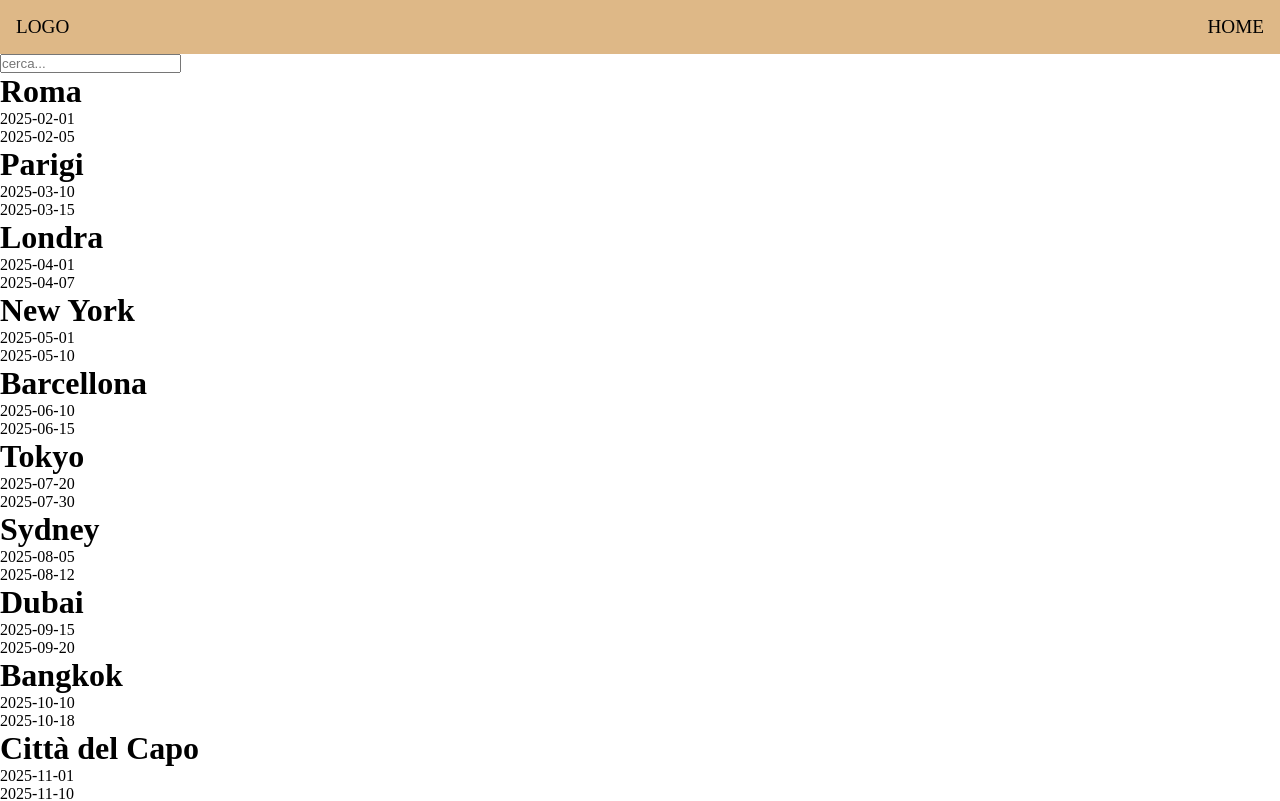
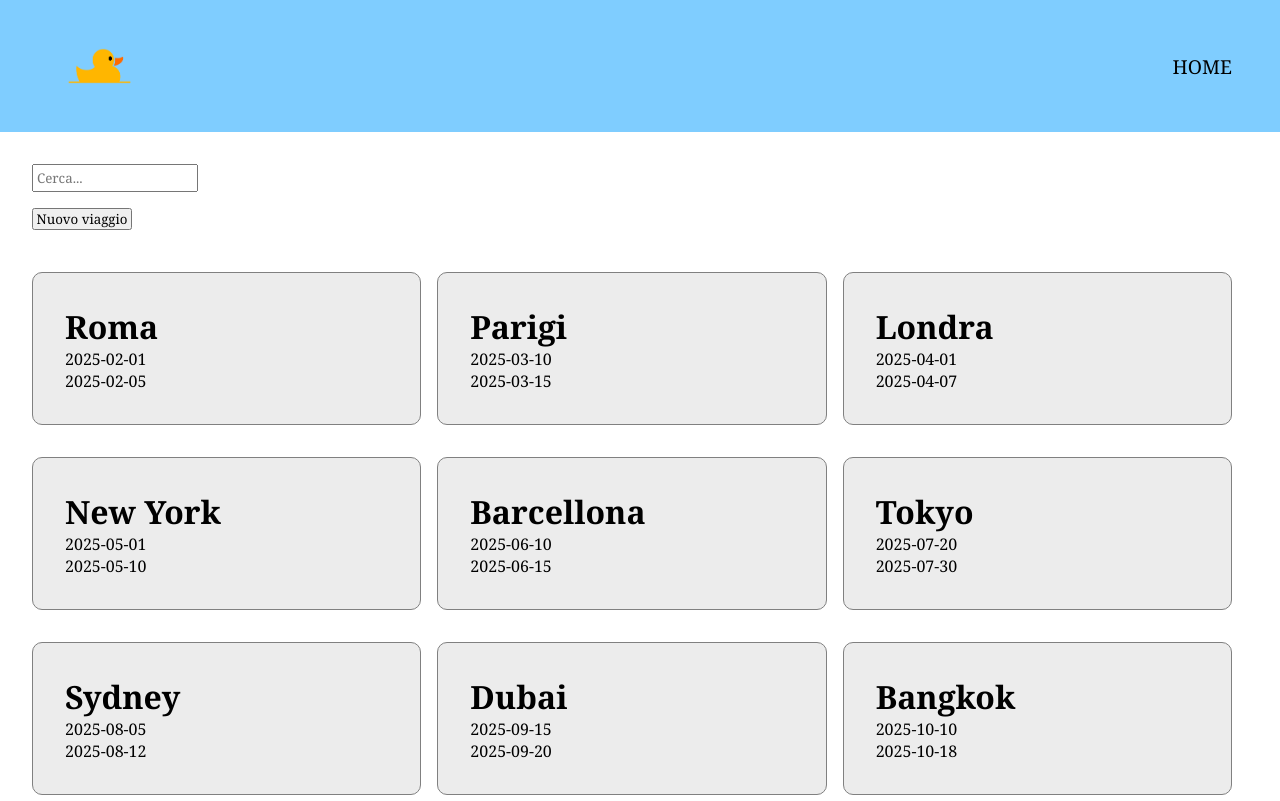
Before and after one commit to Simone-Domenici/mvp-sac3, a React (Vite) app: page / in a window 1280 px wide. Shown: the top 801 px of the page. Built offline with nearby package versions, Linux system fonts and the light colour scheme.

Commit message:
ADD navigation functionality to Card component, enhance Footer and Header styles, and implement travel form in Home page

```diff
--- a/src/components/Card.jsx
+++ b/src/components/Card.jsx
@@ -1,13 +1,19 @@
-import { Link } from "react-router-dom"
+import { useNavigate } from "react-router-dom"
 
 export default function Card({ destinazione }) {
+
+    const navigate = useNavigate()
+
+    function goToDestination() {
+        navigate(`/${destinazione.id}`)
+    }
     return (
-        <Link to={`/${destinazione.id}`}>
+        <div onClick={goToDestination} className="card">
             <div>
                 <h1>{destinazione.destinazione}</h1>
                 <p>{destinazione.data_inizio}</p>
                 <p>{destinazione.data_fine}</p>
             </div>
-        </Link>
+        </div>
     )
 }
--- a/src/components/Footer.jsx
+++ b/src/components/Footer.jsx
@@ -1,7 +1,11 @@
-import style from "./Footer.module.css"
+import styles from "./Footer.module.css"
 
 export default function Footer () {
     return (
-        <></>
+        <>
+        <div className={styles.footer}>
+            Questo è un footer
+        </div>
+        </>
     )
 }
--- a/src/components/Footer.module.css
+++ b/src/components/Footer.module.css
@@ -0,0 +1,9 @@
+.footer{
+    background-color: black;
+    height: 4rem;
+    color: white;
+    display: flex;
+    justify-content: center;
+    align-items: center;
+    width: 100%;
+}
--- a/src/components/Header.jsx
+++ b/src/components/Header.jsx
@@ -5,9 +5,9 @@ export default function Header () {
     return (
         <header>
             <nav className={style.navbar}>
-                <NavLink to="/">Logo</NavLink>
-                <ul>
-                    <li>
+                <NavLink to="/"><img className="logo" src="src\img\duck-logo.png" alt="" /></NavLink>
+                <ul className="d-flex align-center">
+                    <li className="mr-2">
                         <NavLink to="/" exact>Home</NavLink>
                     </li>
                 </ul>
--- a/src/components/Header.module.css
+++ b/src/components/Header.module.css
@@ -2,7 +2,7 @@
     display:flex;
     justify-content: space-between;
     padding: 1rem;
-    background-color: burlywood;
+    background-color: #7FCDFF;
     font-size: 1.2rem;
     text-transform: uppercase;
 }
--- a/src/components/UserCard.jsx
+++ b/src/components/UserCard.jsx
@@ -3,14 +3,16 @@ import { useState } from "react"
 export default function UserCard({ utente }) {
     const [moreInfo, setMoreInfo] = useState(false)
     return (<>
-        <div onClick={() => setMoreInfo(!moreInfo)} className='user'>
-            <h4>{utente.nome} {utente.cognome}</h4>
+    <div onClick={() => setMoreInfo(!moreInfo)} className="card">
+        <div  className='user'>
+            <h3>{utente.nome} {utente.cognome}</h3>
         </div>
             <div className={moreInfo ? 'show' : 'hide'}>
                 <p>Telefono: {utente.numeroTelefono}</p>
                 <p>CodiceFisicale: {utente.codiceFiscale}</p>
                 <p>Email: {utente.email}</p>
             </div>
+            </div>
     </>
     )
 }
--- a/src/index.css
+++ b/src/index.css
@@ -1,9 +1,28 @@
+@import url('https://fonts.googleapis.com/css2?family=Noto+Serif:ital,wght@0,100..900;1,100..900&display=swap');
 /* reset rules */
+#root{
+  display: flex;
+  flex-direction: column;
+  min-height: 100vh;
+}
 
 * {
   box-sizing: border-box;
   margin: 0;
   padding: 0;
+  font-family: 'Noto Serif', serif;
+}
+
+*::-webkit-scrollbar{
+  display: none;
+}
+
+.logo {
+  height: 100px;
+}
+
+main{
+  flex-grow: 1;
 }
 
 img {
@@ -21,9 +40,17 @@ ul {
   list-style: none;
 }
 
+.container {
+  max-width: 100%;
+  margin: 0 auto;
+  padding: 2rem;
+}
 
 .user{
   cursor: pointer;
+  h3{
+    margin: 0.5rem 0;
+  }
 }
 
 .hide {
@@ -36,3 +63,108 @@ ul {
   transition: max-height 0.8s;
   max-height: 400px;
 }
+
+.searchbar{
+  display: flex;
+  flex-direction: column;
+  justify-content: center;
+  align-items: top;
+  gap: 1rem;
+  padding-top: 2rem;
+  padding-left: 2rem;
+}
+
+.searchbar input {
+  line-height: 1.5rem;
+  padding: 0 3px;
+}
+
+.travel-form{
+  display: flex;
+  flex-direction: column;
+}
+
+.travel-form button{
+  max-width: 100px;
+  margin-bottom: 10px;
+}
+
+.travel-form form {
+  display: flex;
+  flex-direction: column;
+  max-width: 300px;
+
+}
+
+.travel-form form > * {
+  margin-bottom: 5px;
+}
+
+.card{
+  border: 1px solid grey;
+  border-radius: 10px;
+  padding: 2rem;
+  background-color: #ECECEC;
+  cursor: pointer;
+}
+
+.row {
+  display: flex;
+  flex-wrap: wrap;
+  gap: 1rem;
+}
+.col{
+  margin-bottom: 1rem;
+}
+
+.col-33 {
+  width: calc((100% / 3) - 1rem);
+}
+
+.col-50{
+  width: calc((100% / 2) - 1rem);
+}
+
+.travel-detail{
+  display: flex;
+  align-items: center;
+  justify-content: space-between;
+  margin-bottom: 2rem;
+}
+
+.travel-title > *{
+  margin-bottom:10px;
+}
+
+h2 {
+  margin-bottom: 10px;
+}
+
+.navigate-btn{
+  padding: 0.5rem;
+  border-radius: 10px;
+  border: none;
+  background-color: rgb(92, 92, 135);
+  color: white;
+  margin-bottom: 1rem;
+  cursor: pointer;
+}
+
+.search-travel input{
+   line-height: 1.5rem;
+  padding: 0 3px;
+}
+
+/* UTILITIES */
+
+.d-flex {
+  display: flex;
+}
+
+.align-center{
+  align-items: center;
+}
+
+.mr-2{
+  margin-right: 2rem;
+}
--- a/src/pages/Home.jsx
+++ b/src/pages/Home.jsx
@@ -3,33 +3,77 @@ import { useEffect, useState } from "react"
 
 import Card from "../components/Card"
 
-export default function Home(){
+export default function Home() {
     const [filteredDestinazioni, setFilteredDestinazioni] = useState(destinazioni)
 
 
     const [search, setSearch] = useState('')
-    function filterDestination(destinazioni, search){
+    function filterDestination(destinazioni, search) {
 
         return destinazioni.filter((d) => d.destinazione.toLowerCase().includes(search.toLowerCase()))
     }
 
     useEffect(() => {
-        let array =[...destinazioni]
+        let array = [...destinazioni]
         if (search) {
             array = filterDestination(destinazioni, search)
         }
         setFilteredDestinazioni(array)
 
-    },[search])
+    }, [search])
 
-    return(
+    const [moreInfo, setMoreInfo] = useState(false)
+
+    function addTravel(e) {
+        e.preventDefault()
+        const destinazione = e.target['new-destination'].value
+        const dataInizio = e.target['start-date'].value
+        const dataFine = e.target['end-date'].value
+        const newTravel = {
+            id: destinazioni.length + 1,
+            destinazione: destinazione,
+            data_inizio: dataInizio,
+            data_fine: dataFine
+        }
+        destinazioni.push(newTravel)
+        setFilteredDestinazioni([...destinazioni])
+        console.log(destinazioni)
+        setMoreInfo(false)
+        e.target['new-destination'].value = ''
+        e.target['start-date'].value = ''
+        e.target['end-date'].value = ''
+    }
+
+    return (
         <main>
-            <div>
-                <input type="text" name='nome' value={search} placeholder='cerca...' onChange={(e) => setSearch(e.target.value)}/>
+            <div className="searchbar ">
+                <div>
+                    <input type="text" name='destination' value={search} placeholder='Cerca...' onChange={(e) => setSearch(e.target.value)} />
+                </div>
+
+                <div className="travel-form" >
+                    <button onClick={() => setMoreInfo(!moreInfo)}>Nuovo viaggio</button>
+                    <form onSubmit={addTravel} className={moreInfo ? 'show' : 'hide'}>
+                        <input type="text" placeholder="Destinazione" name='new-destination' />
+                        <label htmlFor="start-date">Data inizio viaggio</label>
+                        <input type="date" name='start-date' />
+                        <label htmlFor="end-date">Data fine viaggio</label>
+
+                        <input type="date" name='end-date' />
+                        <button>Save</button>
+                    </form>
+                </div>
             </div>
-            {filteredDestinazioni.map((destinazione) => (
-                <Card key={destinazione.id} destinazione={destinazione} />
-            ))}
+
+            <div className="container">
+                <div className="row">
+                    {filteredDestinazioni.map((destinazione) => (
+                        <div className="col col-33">
+                            <Card key={destinazione.id} destinazione={destinazione} />
+                        </div>
+                    ))}
+                </div>
+            </div>
         </main>
     )
 }
--- a/src/pages/Viaggio.jsx
+++ b/src/pages/Viaggio.jsx
@@ -1,40 +1,47 @@
 import { destinazioni, utenti } from '../data/data.js';
-import { useParams } from 'react-router-dom';
+import { useNavigate, useParams } from 'react-router-dom';
 import UserCard from '../components/UserCard.jsx';
 import { useState, useEffect } from 'react';
-
 export default function Viaggio() {
-    const {id} = useParams()
-    const {destinazione, data_inizio, data_fine} = destinazioni[id - 1]
+    const { id } = useParams()
+    const { destinazione, data_inizio, data_fine } = destinazioni[id - 1]
     const [search, setSearch] = useState('')
     const [filteredUtenti, setFilteredUtenti] = useState(utenti)
 
-    function filterUsers(utenti, search){
+    function filterUsers(utenti, search) {
 
         return utenti.filter((u) => u.nomeCompleto.toLowerCase().includes(search.toLowerCase()))
     }
 
     useEffect(() => {
-        let array =[...utenti]
+        let array = [...utenti]
         if (search) {
             array = filterUsers(utenti, search)
         }
         setFilteredUtenti(array)
 
-    },[search])
+    }, [search])
+
+    let navigate = useNavigate()
 
     return (
-        <main>
-            <div>
-                <h1>Viaggio a {destinazione}</h1>
-                <p>{data_inizio} - {data_fine}</p>
+        <main className='container'>
+            <div  >
+                <button className='navigate-btn' onClick={() => { navigate(-1) }}>Back</button>
             </div>
-            <div>
-                <input type="text" name='nome' value={search} placeholder='cerca...' onChange={(e) => setSearch(e.target.value)}/>
+            <div className='travel-detail'>
+                <div className='travel-title' >
+                    <h1>Viaggio a {destinazione}</h1>
+                    <p>{data_inizio} - {data_fine}</p>
+                </div>
+                <div className='search-travel'>
+                    <input type="text" name='nome' value={search} placeholder='Cerca pertecipanti' onChange={(e) => setSearch(e.target.value)} />
+                </div>
             </div>
-            <div>
+                <h2 >Lista partecipanti</h2>
+            <div className='row'>
                 {filteredUtenti.map((utente) => (
-                    <div key={utente.id}>
+                    <div className="col col-50" key={utente.id}>
                         <UserCard utente={utente} />
                     </div>))}
             </div>
```
Also changed, not shown: src/img/duck-logo.png (added).
